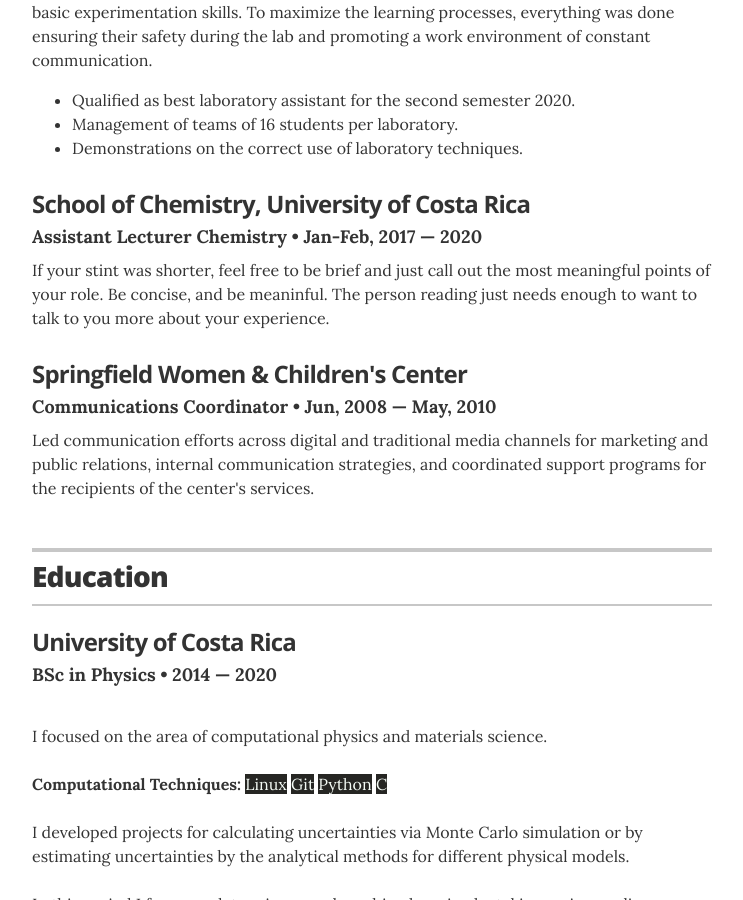
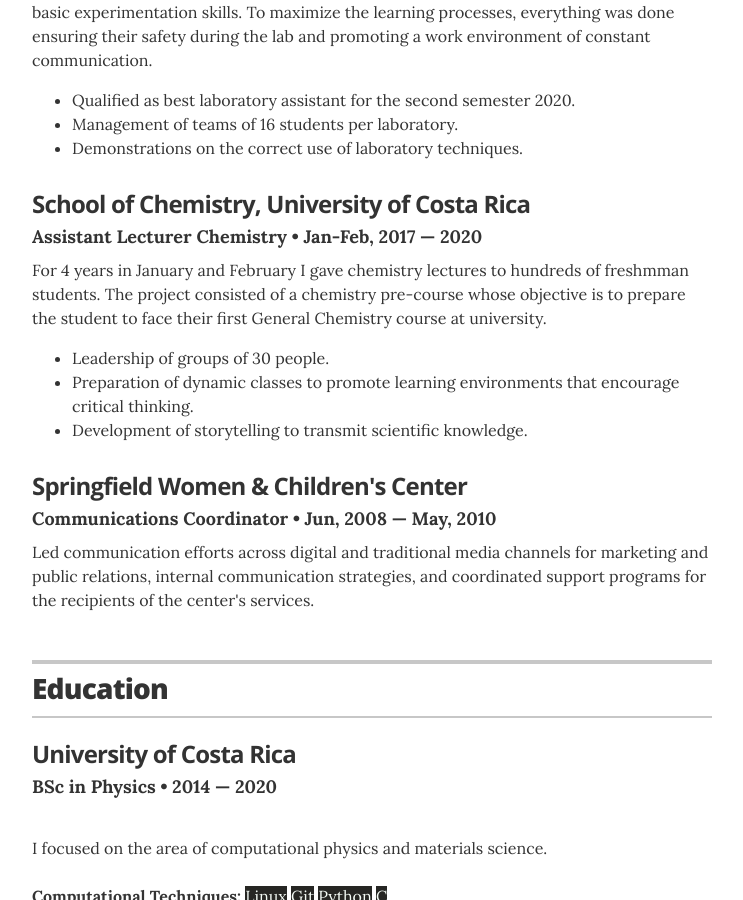
Before and after one commit to jeff0994/jeff0994.github.io, a Jekyll site: the page built from index.html, in a window 1280 px wide and 900 px high, scrolled down 762 px. Shown: the whole window, without its empty margins (268-1011 px from the left). Built offline with Jekyll 4.4.1, drawn with Linux system fonts in a browser that asks for light colours.

Commit message:
Update experience.yml

```diff
--- a/_data/experience.yml
+++ b/_data/experience.yml
@@ -12,8 +12,10 @@
 - company: School of Chemistry, University of Costa Rica
   position: Assistant Lecturer Chemistry
   duration:  Jan-Feb, 2017 &mdash; 2020
-  summary: If your stint was shorter, feel free to be brief and just call out the most meaningful points of your role. Be concise, and be meaninful. The person reading just needs enough to want to talk to you more about your experience.
-
+  summary: For 4 years in January and February I gave chemistry lectures to hundreds of freshmman students.
+           The project consisted of a chemistry pre-course whose objective is to prepare the student to face their first General Chemistry course at university.
+           <ul class="resume-item-list"><li>Leadership of groups of 30 people.</li><li>Preparation of dynamic classes to promote learning environments that encourage critical thinking.</li>
+           <li>Development of storytelling to transmit scientific knowledge.</li></ul>
 
 # Communications Coordinator
 - company: Springfield Women & Children's Center
```
